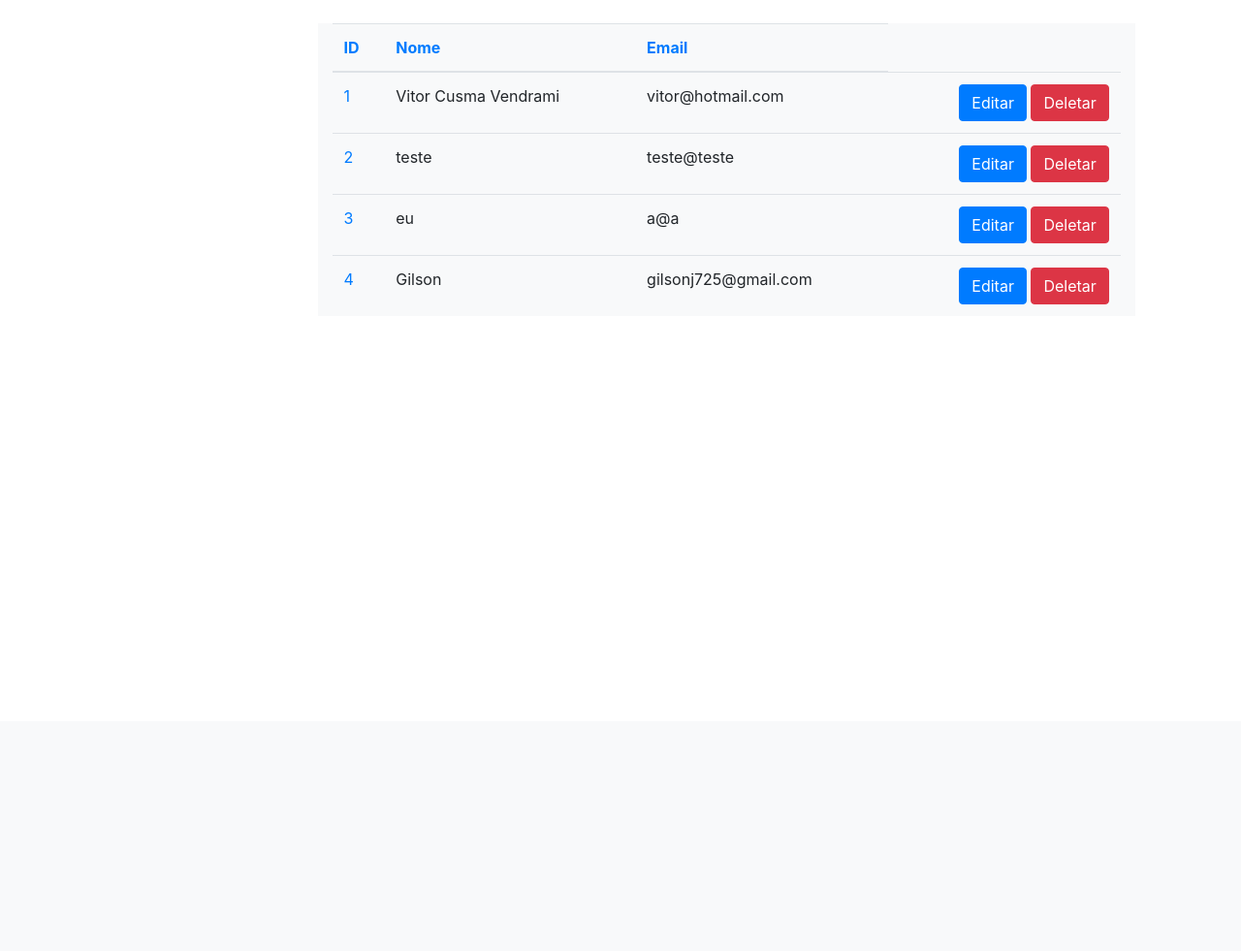
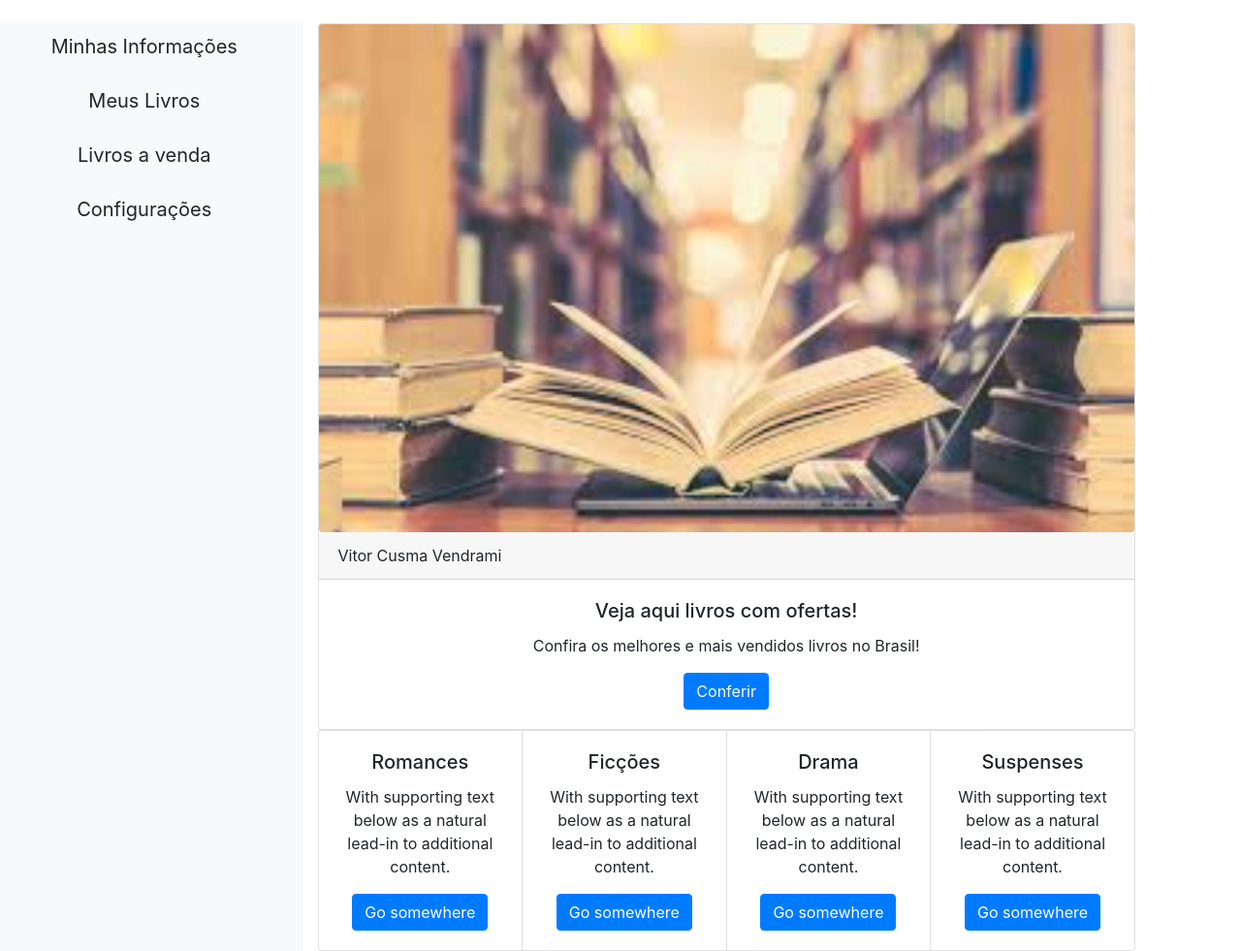
Before and after one commit to vitorvendrami/teste_projeto_git_agua_gas, a Django app: template nosso_site/site_teste/templates/menu.html in a window 1280 px wide. Shown: the part 56-1037 px from the top of the page at 97% size. Before the commit the page ends 370 px from the top, so only its background shows below. Run offline with Django 3.2, Linux system fonts and the light colour scheme; the template is opened without the code that fills it: values that come from a table or form of the project are taken from there, others are empty; data comes from the database, SQL or seed files in the repository; some libraries are stand-ins or nearby versions.

Commit message:
atualizacao pagina cadastro e menu

```diff
--- a/nosso_site/site_teste/templates/menu.html
+++ b/nosso_site/site_teste/templates/menu.html
@@ -10,7 +10,7 @@
     <meta http-equiv='cache-control' content='no-cache'>
     <meta http-equiv='expires' content='0'>
     <meta http-equiv='pragma' content='no-cache'>
-    <title>Login</title>
+    <title>Menu</title>
 </head>
 <body>
 <nav class="navbar navbar-expand-sm bg-primary">
@@ -32,35 +32,71 @@
 <body>
 
 <div class="row">
-    <div class="col-3"></div>
+    <!-- AQUI DEVE SER INSERIDO UM MENU LATERAL, BOA SORTE AVNER -->
+    <div class="col-3 bg-light">
+        <div>
+            <a class="btn btn-block btn-lg" href="/site_teste/minhas_informacoes/{{Dado.id}}">Minhas Informações</a>
+            <a class="btn btn-block btn-lg" href="/site_teste/meus_livros/{{Dado.id}}">Meus Livros</a>
+            <a class="btn btn-block btn-lg" href="/site_teste/livros_venda/{{Dado.id}}">Livros a venda</a>
+            <a class="btn btn-block btn-lg" href="/site_teste/configuracoes/{{Dado.id}}">Configurações</a>
+            <br>
+            <br>
+            <br>
+            <br>
+            <br>
+        </div>
+    </div>
 
-    <div class="col-8" >
-        <div class="container bg-light">
-            <table class="table">
-                <thead>
-                <tr>
-                    <th><a href="/site_teste/ordenacao/id">ID</a></th>
-                    <th><a href="/site_teste/ordenacao/nome">Nome</a></th>
-                    <th><a href="/site_teste/ordenacao/idade">Email</a></th>
-                </tr>
-                </thead>
-                <tbody>
-                {% for dado in dados %}
-                <tr>
-                    <td nowrap="true">
-                        <a href="/site_teste/listagem/{{dado.id}}">{{dado.id}}</a>
-                    </td>
-                    <td nowrap="true">{{dado.nome}}</td>
-                    <td nowrap="true">{{dado.email}}</td>
-                    <td nowrap="true" align="right">
-                        <a href="/site_teste/edicao/{{dado.id}}" class="btn btn-primary" role="button">Editar</a>
-                        <a href="/site_teste/delecao/{{dado.id}}" class="btn btn-danger" role="button">Deletar</a>
-                    </td>
-                </tr>
-                {%endfor%}
-                </tbody>
-            </table>
+    <div class="col-8">
+        <div class="card-group">
+
+            <div class="card text-center">
+                <img src="imagens/capa.jpg" class="card-img">
+                <div class="card-header text-left">{{Dado.nome}}</div>
+                <div class="card-body">
+                    <h5 class="card-title">Veja aqui livros com ofertas!</h5>
+                    <p class="card-text">Confira os melhores e mais vendidos livros no Brasil!</p>
+                    <a href="#" class="btn btn-primary">Conferir</a>
+                </div>
+            </div>
         </div>
+
+        <div class="card-group">
+            <div class="card text-center mb-8">
+                <div class="card-body">
+                    <h5 class="card-title">Romances</h5>
+                    <p class="card-text">With supporting text below as a natural lead-in to additional content.</p>
+                    <a href="#" class="btn btn-primary">Go somewhere</a>
+                </div>
+            </div>
+
+            <div class="card text-center mb-8">
+                <div class="card-body">
+                    <h5 class="card-title">Ficções</h5>
+                    <p class="card-text">With supporting text below as a natural lead-in to additional content.</p>
+                    <a href="#" class="btn btn-primary">Go somewhere</a>
+                </div>
+            </div>
+
+            <div class="card text-center mb-8">
+                <div class="card-body">
+                    <h5 class="card-title">Drama</h5>
+                    <p class="card-text">With supporting text below as a natural lead-in to additional content.</p>
+                    <a href="#" class="btn btn-primary">Go somewhere</a>
+                </div>
+            </div>
+
+            <div class="card text-center mb-8">
+                <div class="card-body">
+                    <h5 class="card-title">Suspenses</h5>
+                    <p class="card-text">With supporting text below as a natural lead-in to additional content.</p>
+                    <a href="#" class="btn btn-primary">Go somewhere</a>
+                </div>
+            </div>
+
+        </div>
+
+
     </div>
     <div class="col-1"></div>
 </div>
```
Also changed, not shown: nosso_site/site_teste/templates/Cadastrar.html (+8 -8 lines), nosso_site/site_teste/imagens/capa.jpg (added), nosso_site/site_teste/templates/imagens/capa.jpg (added).
